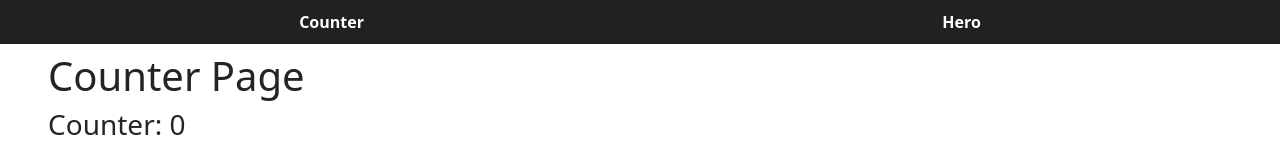
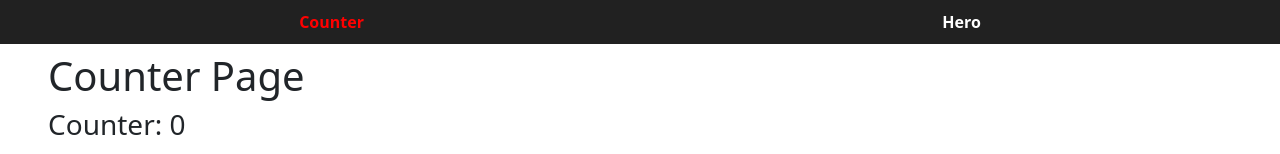
Before and after one commit to EdwinAlexanderBernardinoMoran/angular, an Angular app in the folder 02-bases/: page / in a window 1280 px wide. Shown: the top 154 px of the page. Built offline with nearby package versions, Linux system fonts and the light colour scheme.

Commit message:
S5 - RouterLink Active

```diff
--- a/02-bases/src/app/components/shared/navbar/navbar.css
+++ b/02-bases/src/app/components/shared/navbar/navbar.css
@@ -11,3 +11,7 @@
   text-decoration: none;
   font-weight: bold;
 }
+
+nav a.active {
+  color: red;
+}
--- a/02-bases/src/app/components/shared/navbar/navbar.html
+++ b/02-bases/src/app/components/shared/navbar/navbar.html
@@ -1,4 +1,4 @@
 <nav>
-  <a routerLink="/">Counter</a>
-  <a routerLink="/hero">Hero</a>
+  <a routerLink="/" routerLinkActive="active" [routerLinkActiveOptions]="{ exact: true }">Counter</a>
+  <a [routerLink]="['/hero']" [routerLinkActive]="'active'">Hero</a>
 </nav>
--- a/02-bases/src/app/components/shared/navbar/navbar.ts
+++ b/02-bases/src/app/components/shared/navbar/navbar.ts
@@ -1,9 +1,9 @@
 import { Component } from '@angular/core';
-import { RouterLink } from "@angular/router";
+import { RouterLink, RouterLinkActive } from "@angular/router";
 
 @Component({
   selector: 'app-navbar',
-  imports: [RouterLink],
+  imports: [RouterLink, RouterLinkActive],
   templateUrl: './navbar.html',
   styleUrl: './navbar.css',
 })
```
